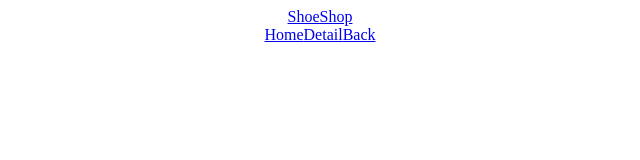
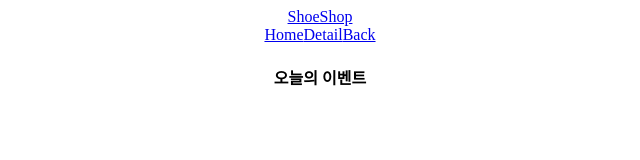
Before and after one commit to kik87827/shop_2506, a React app: page /event in a window 1280 px wide. Shown: the top 160 px of the page, without its empty margins (320-960 px from the left). Built offline with nearby package versions, Linux system fonts and the light colour scheme; the HTML template or start-up script is replaced by a standard one.

Commit message:
진행중 2

```diff
--- a/src/App.jsx
+++ b/src/App.jsx
@@ -6,6 +6,8 @@ import { useState } from 'react';
 import data from './data.js';
 import { Routes, Route, Link, useNavigate, Outlet } from 'react-router-dom'
 import DetailPage from './routes/DetailPage.jsx';
+import AboutPage from './routes/AboutPage.jsx';
+import EventPage from './routes/EventPage.jsx';
 
 function App() {
   const [shopData, setShopData] = useState(data);
@@ -18,9 +20,9 @@ function App() {
           <Container>
             <Navbar.Brand href="#home">ShoeShop</Navbar.Brand>
             <Nav className="me-auto">
-              <Nav.Link onClick={()=>{navigate('/')}}>Home</Nav.Link>
-              <Nav.Link onClick={()=>{navigate('/detail')}}>Detail</Nav.Link>
-              <Nav.Link onClick={()=>{navigate(-1)}}>Back</Nav.Link>
+              <Nav.Link onClick={() => { navigate('/') }}>Home</Nav.Link>
+              <Nav.Link onClick={() => { navigate('/detail') }}>Detail</Nav.Link>
+              <Nav.Link onClick={() => { navigate(-1) }}>Back</Nav.Link>
             </Nav>
           </Container>
         </Navbar>
@@ -31,13 +33,13 @@ function App() {
         <Routes>
           <Route path="/" element={
             <>
-              <div className="main-bg" style={{backgroundImage : `url(${bgimg})` }}></div>
+              <div className="main-bg" style={{ backgroundImage: `url(${bgimg})` }}></div>
               <div className="container">
                 <div className="row">
                   {
                     shopData.map((item, index) =>
                       <div className="col-md-4" key={item.id}>
-                        <CardItem propsShoes={item}  />
+                        <CardItem propsShoes={item} />
                       </div>
                     )
                   }
@@ -46,16 +48,24 @@ function App() {
             </>
           } />
           <Route path="/detail" element={<DetailPage />} />
+          <Route path="/about" element={<AboutPage />}>
+            <Route path="member" element={<div>member</div>} />
+          </Route>
+          <Route path="/event" element={<EventPage />}>
+            <Route path="one" element={<div>첫 주문시 양배추즙 서비스</div>} />
+            <Route path="two" element={<div>생일기념 쿠폰받기</div>} />
+          </Route>
+          <Route path="*" element={<div>없는페이지요</div>} />
         </Routes>
       </div>
     </>
   )
 }
 
-function CardItem({propsShoes}) {
+function CardItem({ propsShoes }) {
   return (
     <>
-      <img src={`https://codingapple1.github.io/shop/shoes${propsShoes.id+1}.jpg`} width="80%" />
+      <img src={`https://codingapple1.github.io/shop/shoes${propsShoes.id + 1}.jpg`} width="80%" />
       <h4>{propsShoes.title}</h4>
       <p>{propsShoes.content}</p>
     </>
--- /dev/null
+++ b/src/routes/AboutPage.jsx
@@ -0,0 +1,12 @@
+import { Outlet } from "react-router-dom";
+
+function AboutPage() {
+    return (
+        <>
+            <h4>회사정보임</h4>
+            <Outlet />
+        </>
+    )
+}
+
+export default AboutPage;
--- /dev/null
+++ b/src/routes/EventPage.jsx
@@ -0,0 +1,14 @@
+import { Outlet } from "react-router-dom";
+
+function EventPage() {
+    return (
+        <>
+            <div style={{ textAlign: "center" }}>
+                <h4>오늘의 이벤트</h4>
+                <Outlet />
+            </div>
+        </>
+    )
+}
+
+export default EventPage;
```
